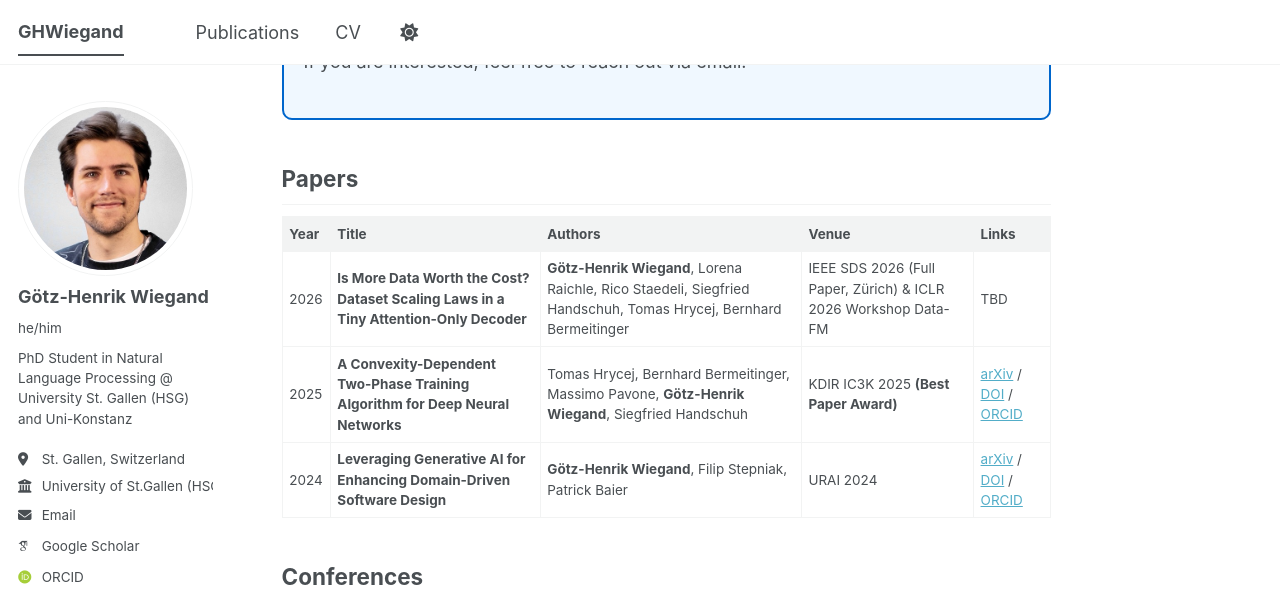
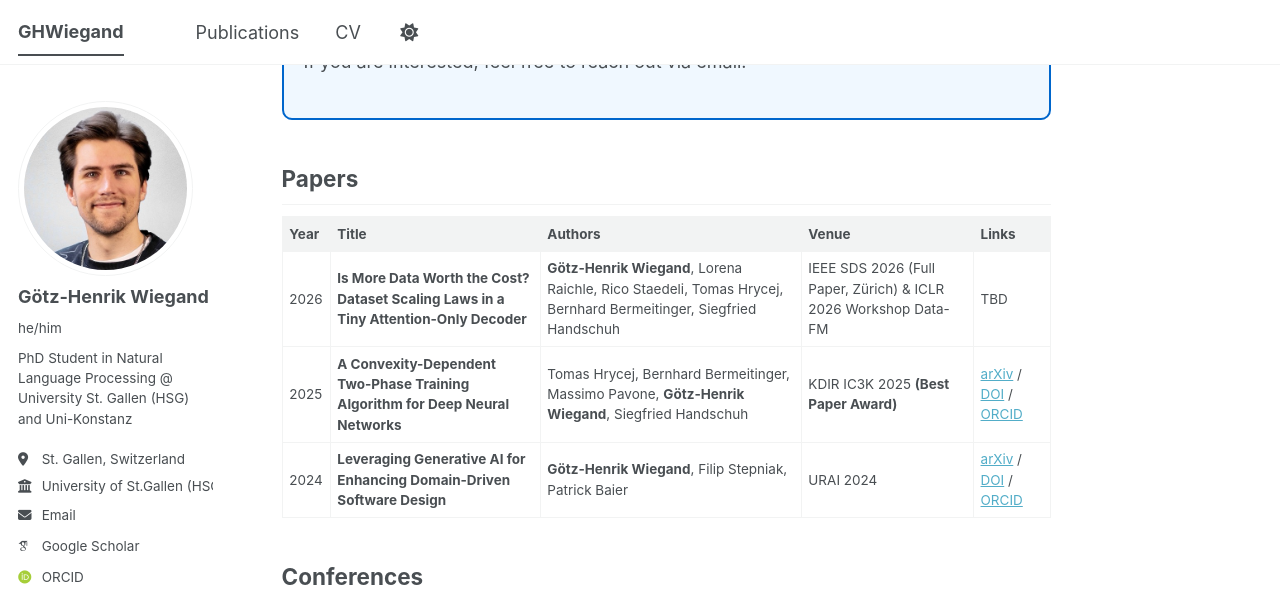
Before and after one commit to ghwiegand/ghwiegand.github.io, a Jekyll site: the page built from _pages/about.md, in a window 1280 px wide and 900 px high, scrolled down 488 px. Shown: the top 594 px of the window. Built offline with Jekyll 4.4.1, drawn with Linux system fonts in a browser that asks for light colours; some web fonts are replaced; a script bundle is joined from its source files by our own code; library files that are not in the unit come from our copies.

```diff
--- a/_pages/about.md
+++ b/_pages/about.md
@@ -21,7 +21,7 @@ My research focusses on foundation model training and optmizitaion. I am also th
 
 | Year | Title | Authors | Venue | Links |
 |------|-------|---------|-------|-------|
-| 2026 | **Is More Data Worth the Cost? Dataset Scaling Laws in a Tiny Attention-Only Decoder** | **Götz-Henrik Wiegand**, Lorena Raichle, Rico Staedeli, Siegfried Handschuh, Tomas Hrycej, Bernhard Bermeitinger | IEEE SDS 2026 (Full Paper, Zürich) & ICLR 2026 Workshop Data-FM | TBD |
+| 2026 | **Is More Data Worth the Cost? Dataset Scaling Laws in a Tiny Attention-Only Decoder** | **Götz-Henrik Wiegand**, Lorena Raichle, Rico Staedeli, Tomas Hrycej, Bernhard Bermeitinger, Siegfried Handschuh | IEEE SDS 2026 (Full Paper, Zürich) & ICLR 2026 Workshop Data-FM | TBD |
 | 2025 | **A Convexity-Dependent Two-Phase Training Algorithm for Deep Neural Networks** | Tomas Hrycej, Bernhard Bermeitinger, Massimo Pavone, **Götz-Henrik Wiegand**, Siegfried Handschuh | KDIR IC3K 2025 **(Best Paper Award)** | [arXiv](https://arxiv.org/abs/2510.25366) / [DOI](https://doi.org/10.5220/0013696100004000) / [ORCID](https://orcid.org/0009-0009-0392-056X) |
 | 2024 | **Leveraging Generative AI for Enhancing Domain-Driven Software Design** | **Götz-Henrik Wiegand**, Filip Stepniak, Patrick Baier | URAI 2024 | [arXiv](https://arxiv.org/abs/2601.20909) / [DOI](https://doi.org/10.60643/URAI.V2024P41) / [ORCID](https://orcid.org/0009-0009-0392-056X) |
 
```
